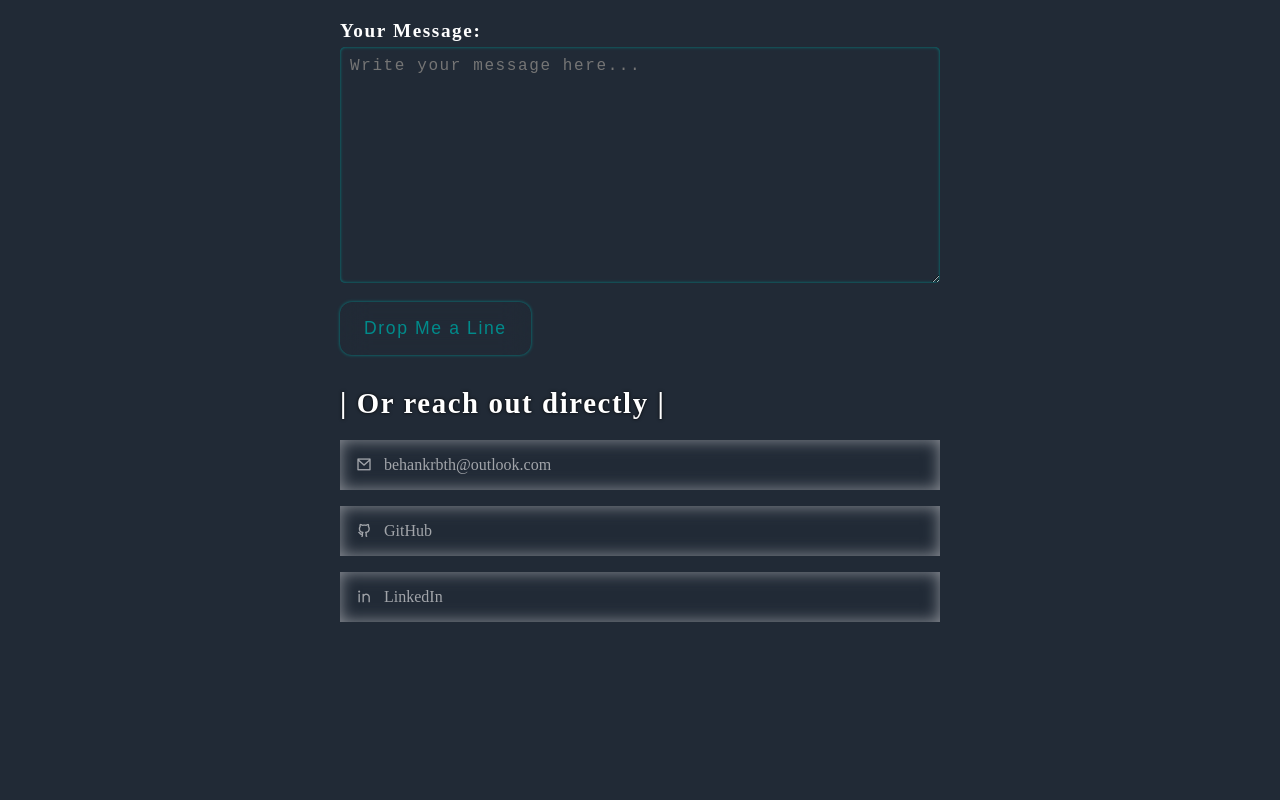
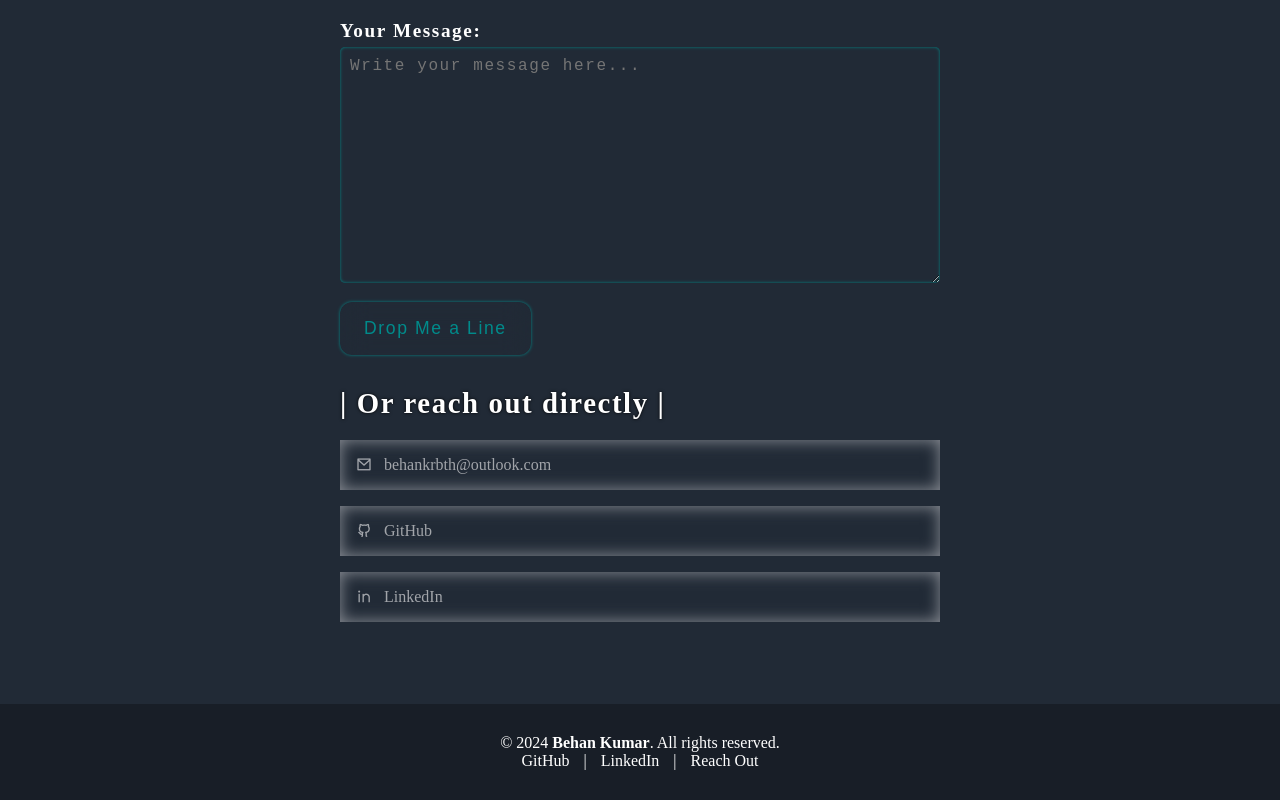
Before and after one commit to behan05/devfolio-behan, a plain HTML site: page client/src/contact.html in a window 1280 px wide. Shown: the part 435-1235 px from the top of the page. Before the commit the page ends 1139 px from the top, so only its background shows below. Drawn offline with nearby package versions, Linux system fonts and the light colour scheme.

Commit message:
cosmatic changes in form section

```diff
--- a/client/public/styles/contact.css
+++ b/client/public/styles/contact.css
@@ -141,7 +141,6 @@ header {
   margin: 0 auto;
   padding: 1rem 0;
   text-align: left;
-
 }
 
 .contact-form label {
@@ -237,6 +236,32 @@ header {
   box-shadow: inset 0 0 1rem var(--buttonBgColor);
 }
 
+/* Footer STYLING */
+
+footer {
+  background-color: #181e27;
+  color: var(--textPrimeColor);
+  padding: 20px;
+  text-align: center;
+}
+
+.footer-container {
+  max-width: 1200px;
+  margin: 10px auto;
+}
+
+.footer-links a {
+  color: var(--textPrimeColor);
+  text-decoration: none;
+  margin: 0 10px;
+  transition: color 0.8s ease;
+}
+
+.footer-links a:hover {
+  text-decoration: underline;
+  color: var(--textSecondaryColor);
+}
+
 /* For phones (up to 600px) */
 @media only screen and (max-width: 600px) {
   .header__menu {
@@ -273,7 +298,6 @@ header {
   #contact {
     padding: 10px;
   }
-
 }
 
 /* For tablets and laptops (601px to 1024px) */
--- a/client/src/contact.html
+++ b/client/src/contact.html
@@ -138,7 +138,24 @@
         </div>
       </div>
     </section>
+    <!-- Footer Section -->
+    <footer>
+      <div class="footer-container">
+        <!-- Footer Text -->
+        <p>&copy; 2024 <strong>Behan Kumar</strong>. All rights reserved.</p>
 
+        <!-- Footer Links -->
+        <div class="footer-links">
+          <a href="https://github.com/behan05" target="_blank">GitHub</a> |
+          <a href="https://www.linkedin.com/in/behan-kumar" target="_blank"
+            >LinkedIn</a
+          >
+          |
+          <a href="mailto:behankrbth@outlook.com">Reach Out</a>
+        </div>
+      </div>
+    </footer>
+    <!-- End Footer Section -->
     <!-- GSAP CDN LINK -->
     <script
       src="https://cdnjs.cloudflare.com/ajax/libs/gsap/3.12.5/gsap.min.js"
```
